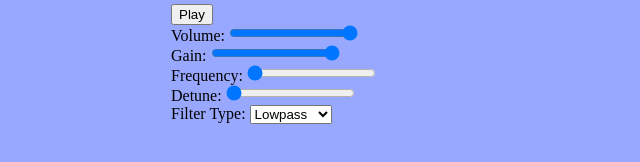
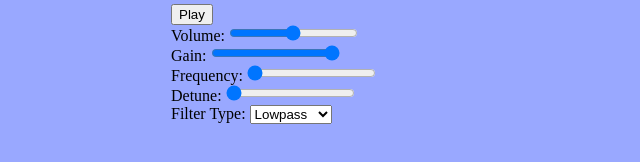
Before and after one commit to SymWhy/TestAudioAPI, a plain HTML site: page index.html in a window 1280 px wide. Shown: the part 308-470 px from the top of the page, 311-951 px from the left. Drawn offline with Linux system fonts and the light colour scheme.

Commit message:
default volume to 0.5

```diff
--- a/index.html
+++ b/index.html
@@ -20,7 +20,7 @@
         <br>
         <!--create a slider to control the volume-->
         <label for="volume">Volume:</label>
-        <input type="range" min="0" max="1" step="0.01" value="1" class="volume">
+        <input type="range" min="0" max="1" step="0.01" value="0.50" class="volume">
         <br>
         <label for="gain">Gain:</label>
         <input type="range" min="0" max="1" step="0.01" value="1" class="gain">
```
